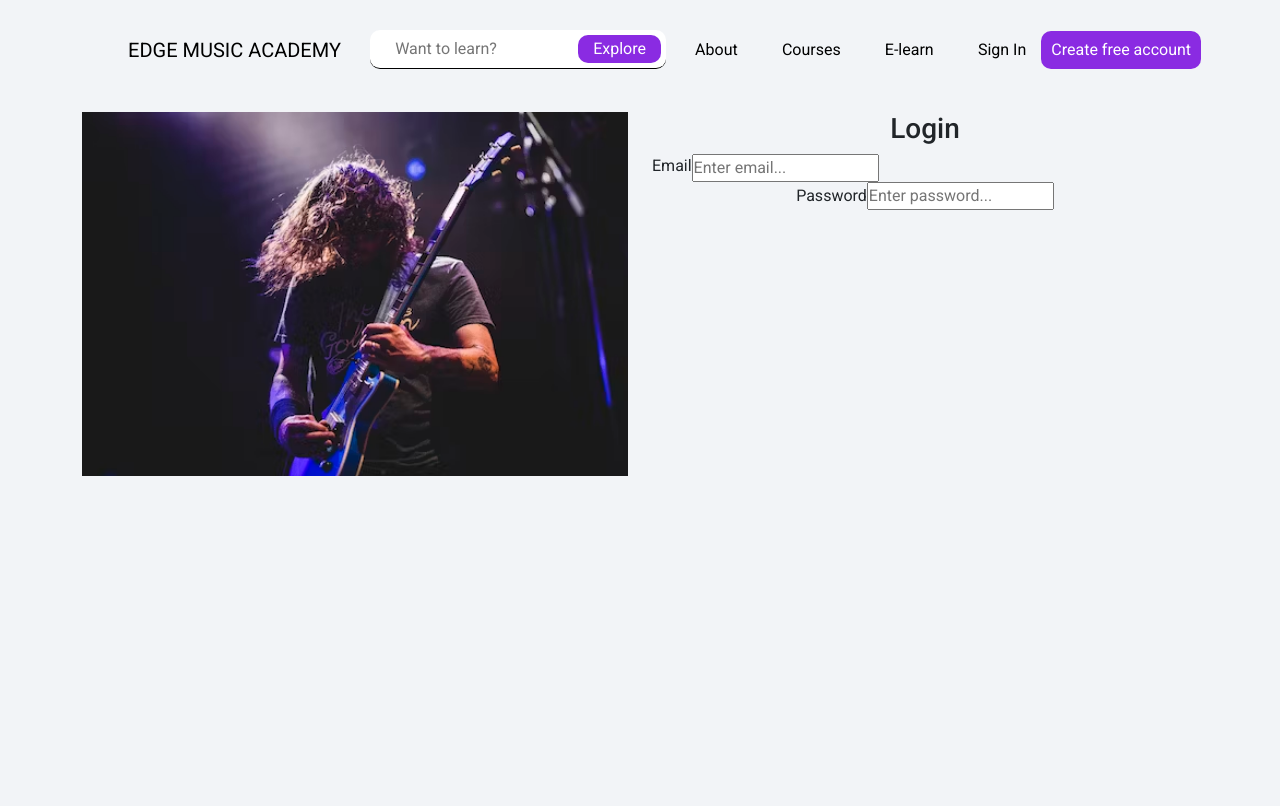
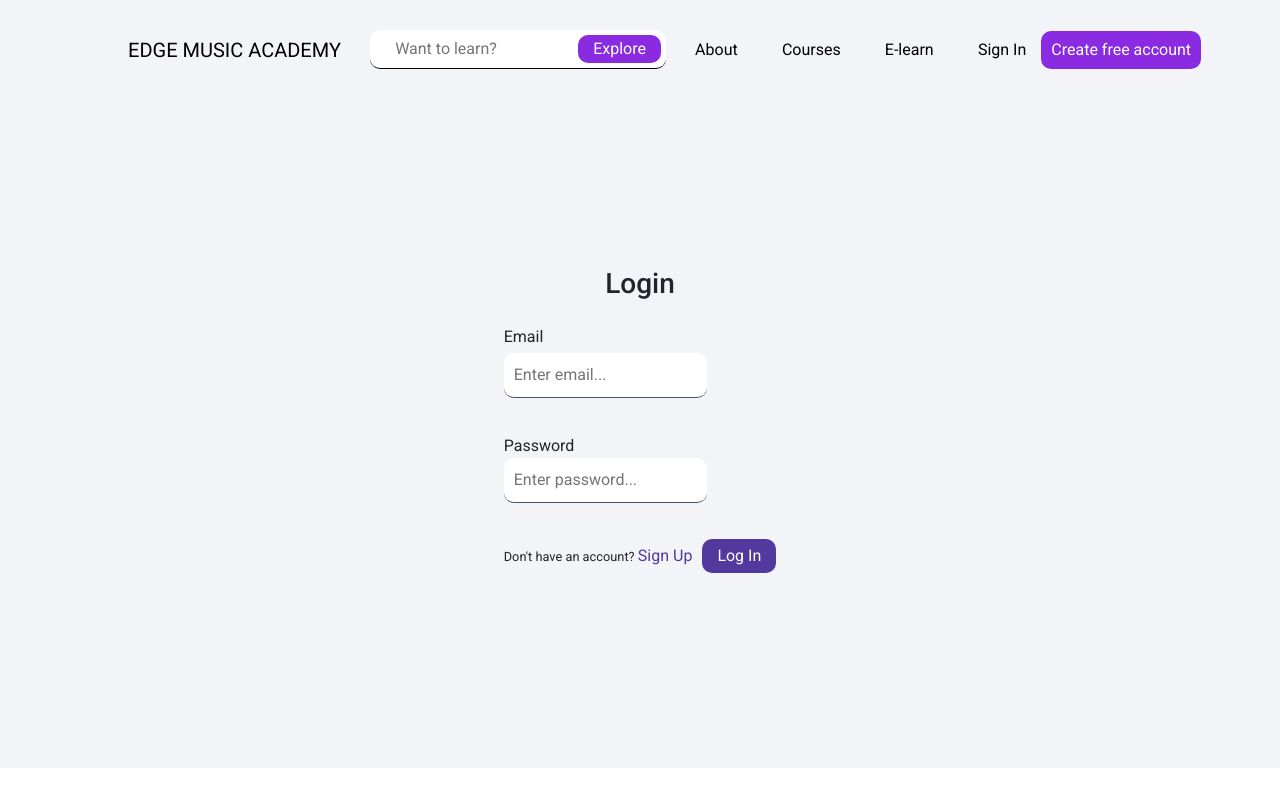
Before and after one commit to Fujinzeken/edge-website-client, a React (Create React App) app: page /login in a window 1280 px wide. Shown: the top 806 px of the page. Built offline with nearby package versions, Linux system fonts and the light colour scheme.

Commit message:
added login and register pages

```diff
--- a/package.json
+++ b/package.json
@@ -15,7 +15,9 @@
     "react-dom": "^18.2.0",
     "react-router-dom": "^6.3.0",
     "react-scripts": "5.0.1",
+    "react-slick": "^0.29.0",
     "reactstrap": "^9.2.0",
+    "slick-carousel": "^1.8.1",
     "socket.io-client": "^4.5.1",
     "web-vitals": "^2.1.4"
   },
--- a/src/App.css
+++ b/src/App.css
@@ -7,3 +7,7 @@
   margin: 0;
   padding: 0;
 }
+
+a {
+  text-decoration: none;
+}
--- a/src/components/product/Product.jsx
+++ b/src/components/product/Product.jsx
@@ -19,7 +19,7 @@ const Product = () => {
         <span>Advanced</span>
       </div>
       <div className="product__btn">
-        <button>Start Course</button>
+        <button>Learn More</button>
         <span>$20</span>
       </div>
     </div>
--- a/src/pages/login/Login.jsx
+++ b/src/pages/login/Login.jsx
@@ -1,26 +1,39 @@
 import React from "react";
 import "./login.css";
 import { Container, Col, Row } from "reactstrap";
-import guitar from "../../images/guitar-pics.png";
+import login from "../../images/login.jpg";
+import { Link } from "react-router-dom";
 function Login() {
   return (
-    <Container className="mt-5 login">
+    <Container className="mt-5 login m-auto text-center">
       <Row>
-        <Col sm="6" md="6">
-          <div>
-            <img src={guitar} alt="" className="w-100" />
-          </div>
-        </Col>
-        <Col sm="6" md="6" className="">
-          <h3 className="text-center">Login</h3>
-          <form className=" m-auto mb-5 text-center">
-            <div className="d-flex flex-direction">
-              <label>Email</label>
-              <input type="email" placeholder="Enter email..." />
+        <Col>
+          <h3 className="text-center mb-4">Login</h3>
+          <form className="form mb-4">
+            <div className="d-flex flex-column align-items-start mb-3">
+              <label className="mb-1">Email</label>
+              <input
+                type="email"
+                placeholder="Enter email..."
+                className="form__input"
+              />
             </div>
-            <div>
+            <div className="d-flex flex-column align-items-start mb-3">
               <label>Password</label>
-              <input type="text" placeholder="Enter password..." />
+              <input
+                type="text"
+                placeholder="Enter password..."
+                className="form__input"
+              />
+            </div>
+            <div className="signIn__link">
+              <p>
+                Don't have an account?{" "}
+                <Link to="/register">
+                  <span>Sign Up</span>
+                </Link>
+              </p>
+              <button className="mb-3">Log In</button>
             </div>
           </form>
         </Col>
--- a/src/pages/login/login.css
+++ b/src/pages/login/login.css
@@ -1,31 +1,49 @@
 .login {
-  height: 100vh;
+  height: 82vh;
+  overflow-y: auto;
+  display: flex;
+  justify-content: center;
+  align-items: center;
 }
 
-.loginContainer {
-  display: flex;
-  flex-direction: column;
-  gap: 20px;
-  background-color: blueviolet;
-  padding: 50px;
+.image {
+  height: 100%;
 }
 
-.loginform {
-  display: flex;
-  flex-direction: column;
-  gap: 20px;
+.image img {
+  height: 100%;
 }
 
-.loginInput {
-  padding: 7px;
-  width: 200px;
+.form__input {
   border: none;
+  border-radius: 10px;
+  border-bottom: 1px solid #475467;
   outline: none;
+  padding: 10px;
 }
 
-.loginbtn {
-  padding: 5px;
+.signIn__link {
+  display: flex;
+  width: 100%;
+  gap: 10px;
+  align-items: center;
+  justify-content: center;
+}
+
+.signIn__link p {
+  font-size: 0.8rem;
+}
+.signIn__link span {
+  color: #53389e;
+  font-size: 1rem;
+  cursor: pointer;
+}
+.signIn__link button {
+  background-color: #53389e;
+  color: #fff;
+  border-radius: 10px;
   border: none;
+  padding: 5px 15px;
+  font-size: 1rem;
   cursor: pointer;
-  background-color: aqua;
 }
--- a/src/pages/register/Register.jsx
+++ b/src/pages/register/Register.jsx
@@ -1,22 +1,45 @@
-import React from 'react'
-import "./register.css"
+import React from "react";
+import "./register.css";
+import { Col, Container, Row } from "reactstrap";
+import { Link } from "react-router-dom";
 
 function Register() {
   return (
-    <div className='register'>
-        <div className='registerContainer'>
-            <div>
-                <h1>Register</h1>
+    <Container className="mt-5 login m-auto text-center">
+      <Row>
+        <Col>
+          <h3 className="text-center mb-4">Register </h3>
+          <form className="form mb-4">
+            <div className="d-flex flex-column align-items-start mb-3">
+              <label className="mb-1">Email</label>
+              <input
+                type="email"
+                placeholder="Enter email..."
+                className="form__input"
+              />
             </div>
-            <form className='registerform'>
-                <input className='registerInput' type='email' placeholder='Email...'></input>
-                <input className='registerInput' type='password' placeholder='Password...'></input>
-                <button className='registerbtn'>Join our Student Body</button>
-            </form>
-        </div>
-    </div>
-
-  )
+            <div className="d-flex flex-column align-items-start mb-3">
+              <label>Password</label>
+              <input
+                type="text"
+                placeholder="Enter password..."
+                className="form__input"
+              />
+            </div>
+            <div className="signIn__link">
+              <p>
+                Already have an account?{" "}
+                <Link to="/login">
+                  <span>Log In</span>
+                </Link>
+              </p>
+              <button className="mb-3">Sign Up</button>
+            </div>
+          </form>
+        </Col>
+      </Row>
+    </Container>
+  );
 }
 
-export default Register
+export default Register;
```
Also changed, not shown: src/images/login.jpg (added), 1 other file (tests, documents, lock files or other folders).
